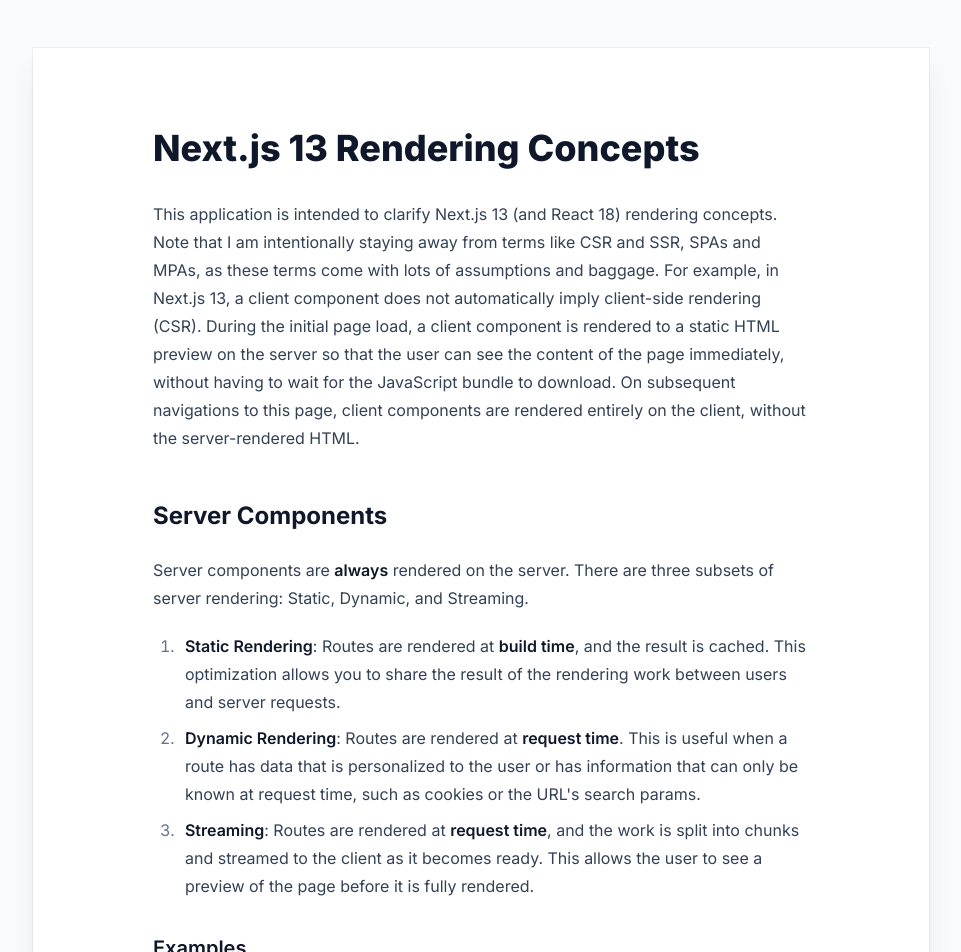
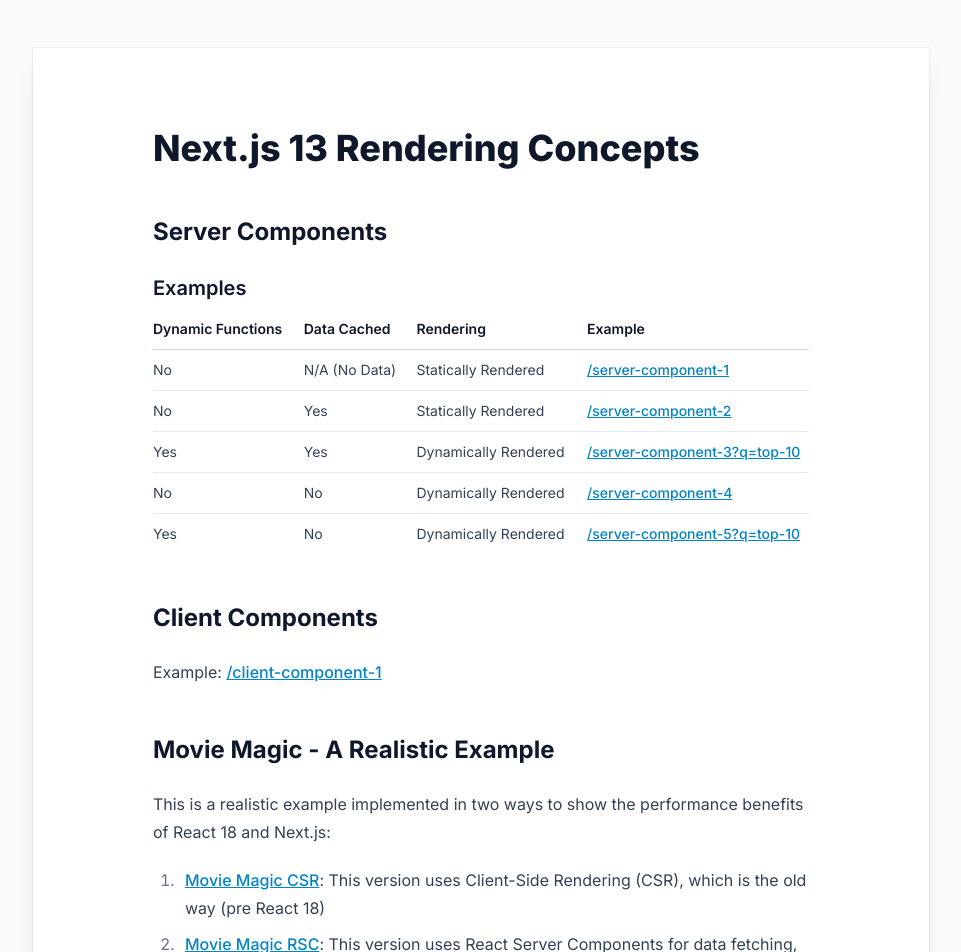
Before and after one commit to nareshbhatia/next13-rendering-concepts, a Next.js app in the folder apps/movie-magic/: page / in a window 1280 px wide. Shown: the top 952 px of the page, without its empty margins (159-1120 px from the left). Built offline with nearby package versions, Linux system fonts and the light colour scheme.

Commit message:
chore: update readme.md

```diff
--- a/apps/movie-magic/src/app/page.tsx
+++ b/apps/movie-magic/src/app/page.tsx
@@ -8,48 +8,8 @@
         <div className="mx-auto max-w-prose lg:text-lg">
           <article className="prose prose-slate prose-sky mx-auto">
             <h1>Next.js 13 Rendering Concepts</h1>
-            <p>
-              This application is intended to clarify Next.js 13 (and React 18)
-              rendering concepts. Note that I am intentionally staying away from
-              terms like CSR and SSR, SPAs and MPAs, as these terms come with
-              lots of assumptions and baggage. For example, in Next.js 13, a
-              client component does not automatically imply client-side
-              rendering (CSR). During the initial page load, a client component
-              is rendered to a static HTML preview on the server so that the
-              user can see the content of the page immediately, without having
-              to wait for the JavaScript bundle to download. On subsequent
-              navigations to this page, client components are rendered entirely
-              on the client, without the server-rendered HTML.
-            </p>
 
             <h2>Server Components</h2>
-            <p>
-              Server components are <strong>always</strong> rendered on the
-              server. There are three subsets of server rendering: Static,
-              Dynamic, and Streaming.
-            </p>
-            <ol>
-              <li>
-                <strong>Static Rendering</strong>: Routes are rendered at{' '}
-                <strong>build time</strong>, and the result is cached. This
-                optimization allows you to share the result of the rendering
-                work between users and server requests.
-              </li>
-              <li>
-                <strong>Dynamic Rendering</strong>: Routes are rendered at{' '}
-                <strong>request time</strong>. This is useful when a route has
-                data that is personalized to the user or has information that
-                can only be known at request time, such as cookies or the
-                URL&apos;s search params.
-              </li>
-              <li>
-                <strong>Streaming</strong>: Routes are rendered at{' '}
-                <strong>request time</strong>, and the work is split into chunks
-                and streamed to the client as it becomes ready. This allows the
-                user to see a preview of the page before it is fully rendered.
-              </li>
-            </ol>
-
             <h3>Examples</h3>
             <table>
               <thead>
@@ -110,22 +70,13 @@
 
             <h2>Client Components</h2>
             <p>
-              Client components allow us to write interactive UI that can be
-              rendered on the client at request time. During the initial page
-              load, a client component is rendered to a static HTML preview on
-              the server so that the user can see the content of the page
-              immediately, without having to wait for the JavaScript bundle to
-              download. On subsequent navigations to this page, client
-              components are rendered entirely on the client, without the
-              server-rendered HTML.
+              Example:{' '}
+              <Link href="/client-component-1">/client-component-1</Link>
             </p>
-
-            <h3>Example</h3>
-            <Link href="/client-component-1">/client-component-1</Link>
 
             <h2>Movie Magic - A Realistic Example</h2>
             <p>
-              We have created a realistic example in two ways to show the
+              This is a realistic example implemented in two ways to show the
               performance benefits of React 18 and Next.js:
             </p>
             <ol>
```
Also changed, not shown: 1 other file (tests, documents, lock files or other folders).
